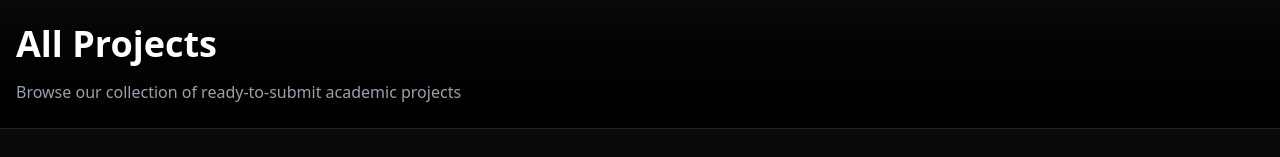
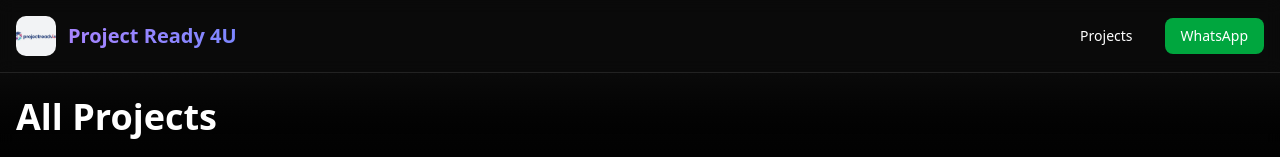
Before and after one commit to projectready4u-ops/projectready4u, a Next.js app: page /projects in a window 1280 px wide. Shown: the top 157 px of the page. Built offline with nearby package versions, Linux system fonts and the light colour scheme; no server answers; the database is empty.

Commit message:
fix: simplify button styling remove hover effects and add navigation bar to projects page

```diff
--- a/src/app/page.tsx
+++ b/src/app/page.tsx
@@ -234,6 +234,7 @@ export default function HomePage() {
               <button
                 style={{
                   background: 'white',
+                  color: '#000000 !important',
                   padding: '12px 32px',
                   borderRadius: '6px',
                   fontWeight: '600',
@@ -243,16 +244,6 @@ export default function HomePage() {
                   display: 'inline-flex',
                   alignItems: 'center',
                   gap: '8px',
-                  transition: 'all 0.2s ease',
-                }}
-                onClick={(e) => {
-                  e.currentTarget.style.cssText = 'background: white; color: #000000 !important; padding: 12px 32px; border-radius: 6px; font-weight: 600; border: none; cursor: pointer; font-size: 16px; display: inline-flex; align-items: center; gap: 8px; transition: all 0.2s ease;';
-                }}
-                onMouseEnter={(e) => {
-                  e.currentTarget.style.cssText = 'background: #f0f0f0; color: #000000 !important; padding: 12px 32px; border-radius: 6px; font-weight: 600; border: none; cursor: pointer; font-size: 16px; display: inline-flex; align-items: center; gap: 8px; transition: all 0.2s ease; transform: scale(1.05);';
-                }}
-                onMouseLeave={(e) => {
-                  e.currentTarget.style.cssText = 'background: white; color: #000000 !important; padding: 12px 32px; border-radius: 6px; font-weight: 600; border: none; cursor: pointer; font-size: 16px; display: inline-flex; align-items: center; gap: 8px; transition: all 0.2s ease;';
                 }}
               >
                 View All Projects <ArrowRight className="w-4 h-4" />
--- a/src/app/projects/page.tsx
+++ b/src/app/projects/page.tsx
@@ -2,6 +2,8 @@
 
 import { useEffect, useState, Suspense } from 'react';
 import { useSearchParams } from 'next/navigation';
+import Image from 'next/image';
+import Link from 'next/link';
 import { Button } from '@/components/ui/button';
 import { Input } from '@/components/ui/input';
 import { Card } from '@/components/ui/card';
@@ -94,6 +96,43 @@ function ProjectsPageContent() {
 
   return (
     <main className="bg-gradient-to-b from-[#0a0a0a] via-[#0a0a0a] to-[#111111] min-h-screen">
+      {/* Navigation */}
+      <nav className="sticky top-0 z-50 backdrop-blur border-b border-white/10">
+        <div className="max-w-7xl mx-auto px-4 py-4 flex items-center justify-between">
+          <Link href="/" className="flex items-center gap-3">
+            <div className="w-10 h-10 rounded-lg overflow-hidden flex-shrink-0">
+              <Image
+                src="/logo.jpeg"
+                alt="Project Ready 4U"
+                width={40}
+                height={40}
+                className="w-full h-full object-cover"
+                priority
+              />
+            </div>
+            <span className="bg-gradient-to-r from-violet-400 to-indigo-400 bg-clip-text text-transparent font-bold text-xl hidden sm:inline">
+              Project Ready 4U
+            </span>
+          </Link>
+          <div className="flex items-center gap-4">
+            <Link href="/projects">
+              <Button variant="ghost" className="text-white hover:text-violet-400">
+                Projects
+              </Button>
+            </Link>
+            <Button
+              onClick={() => {
+                const phone = process.env.NEXT_PUBLIC_WHATSAPP_NUMBER || '919876543210';
+                window.open(`https://wa.me/${phone}`, '_blank');
+              }}
+              className="bg-green-600 hover:bg-green-700 text-white"
+            >
+              WhatsApp
+            </Button>
+          </div>
+        </div>
+      </nav>
+
       {/* Header */}
       <div className="border-b border-white/10 sticky top-0 z-40 bg-gradient-to-b from-[#0a0a0a] to-black/80 backdrop-blur">
         <div className="max-w-7xl mx-auto px-4 py-6">
--- a/src/components/ProjectCard.tsx
+++ b/src/components/ProjectCard.tsx
@@ -148,22 +148,13 @@ export function ProjectCard({ project, showDemo = true, featured = false }: Proj
               <button
                 style={{
                   background: 'white',
+                  color: '#000000 !important',
                   padding: '10px 16px',
                   borderRadius: '6px',
                   fontWeight: '600',
                   border: 'none',
                   cursor: 'pointer',
                   width: '100%',
-                  transition: 'all 0.2s ease',
-                }}
-                onClick={(e) => {
-                  e.currentTarget.style.cssText = 'background: white; color: #000000 !important; padding: 10px 16px; border-radius: 6px; font-weight: 600; border: none; cursor: pointer; width: 100%; transition: all 0.2s ease;';
-                }}
-                onMouseEnter={(e) => {
-                  e.currentTarget.style.cssText = 'background: #f0f0f0; color: #000000 !important; padding: 10px 16px; border-radius: 6px; font-weight: 600; border: none; cursor: pointer; width: 100%; transition: all 0.2s ease; transform: scale(1.02);';
-                }}
-                onMouseLeave={(e) => {
-                  e.currentTarget.style.cssText = 'background: white; color: #000000 !important; padding: 10px 16px; border-radius: 6px; font-weight: 600; border: none; cursor: pointer; width: 100%; transition: all 0.2s ease;';
                 }}
               >
                 View Details
--- a/src/components/RequestModal.tsx
+++ b/src/components/RequestModal.tsx
@@ -184,6 +184,7 @@ export function RequestModal({ project, open, onOpenChange }: RequestModalProps)
               }}
               style={{
                 background: 'white',
+                color: '#000000 !important',
                 padding: '12px 20px',
                 borderRadius: '6px',
                 fontWeight: '600',
@@ -195,13 +196,6 @@ export function RequestModal({ project, open, onOpenChange }: RequestModalProps)
                 alignItems: 'center',
                 justifyContent: 'center',
                 gap: '8px',
-                transition: 'all 0.2s ease',
-              }}
-              onMouseEnter={(e) => {
-                (e.target as HTMLButtonElement).style.cssText = 'background: #f0f0f0; color: #000000 !important; padding: 12px 20px; border-radius: 6px; font-weight: 600; border: none; cursor: pointer; font-size: 16px; width: 100%; display: flex; align-items: center; justify-content: center; gap: 8px; transition: all 0.2s ease;';
-              }}
-              onMouseLeave={(e) => {
-                (e.target as HTMLButtonElement).style.cssText = 'background: white; color: #000000 !important; padding: 12px 20px; border-radius: 6px; font-weight: 600; border: none; cursor: pointer; font-size: 16px; width: 100%; display: flex; align-items: center; justify-content: center; gap: 8px; transition: all 0.2s ease;';
               }}
             >
               <MessageCircle className="w-4 h-4" />
```
